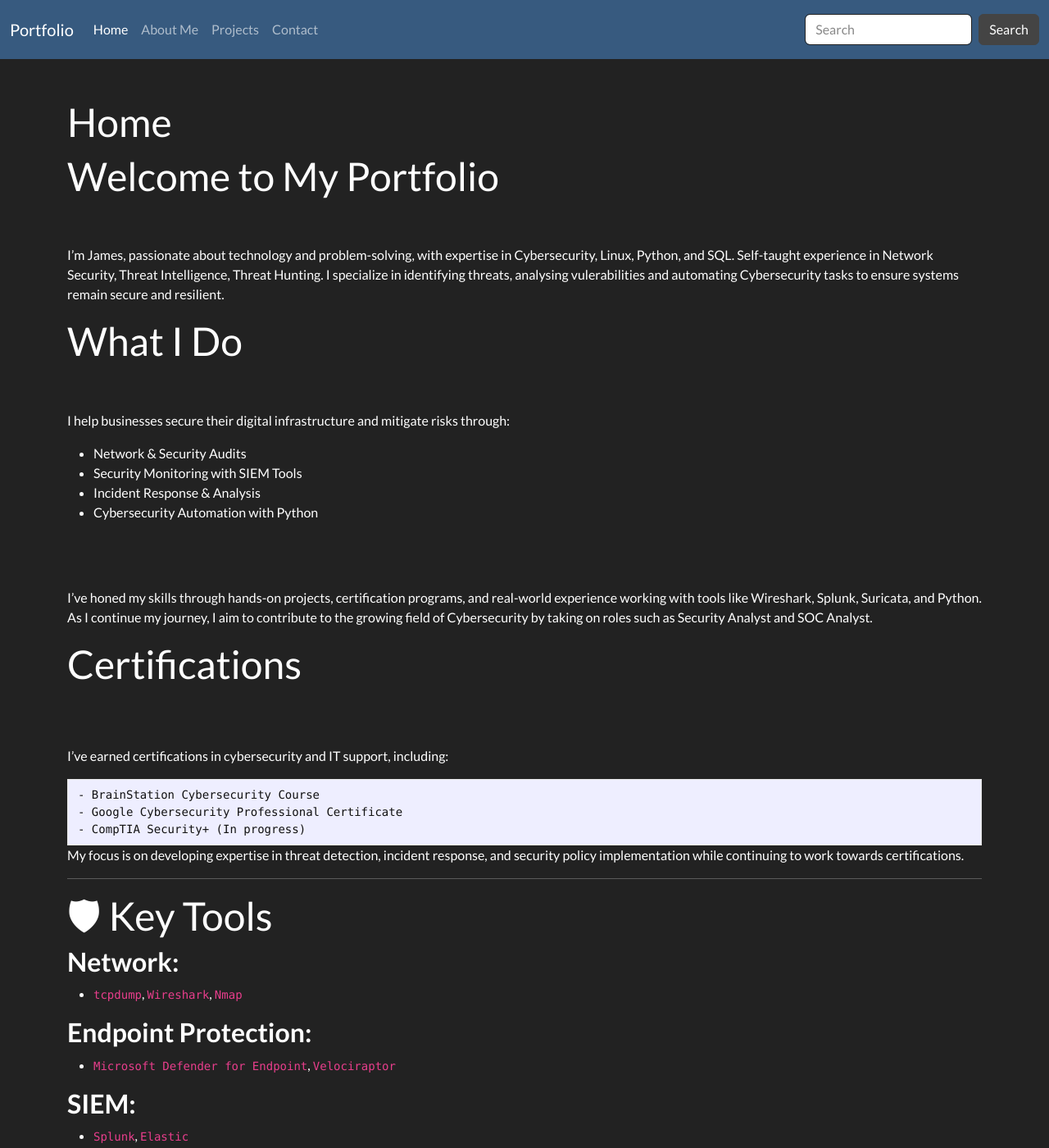
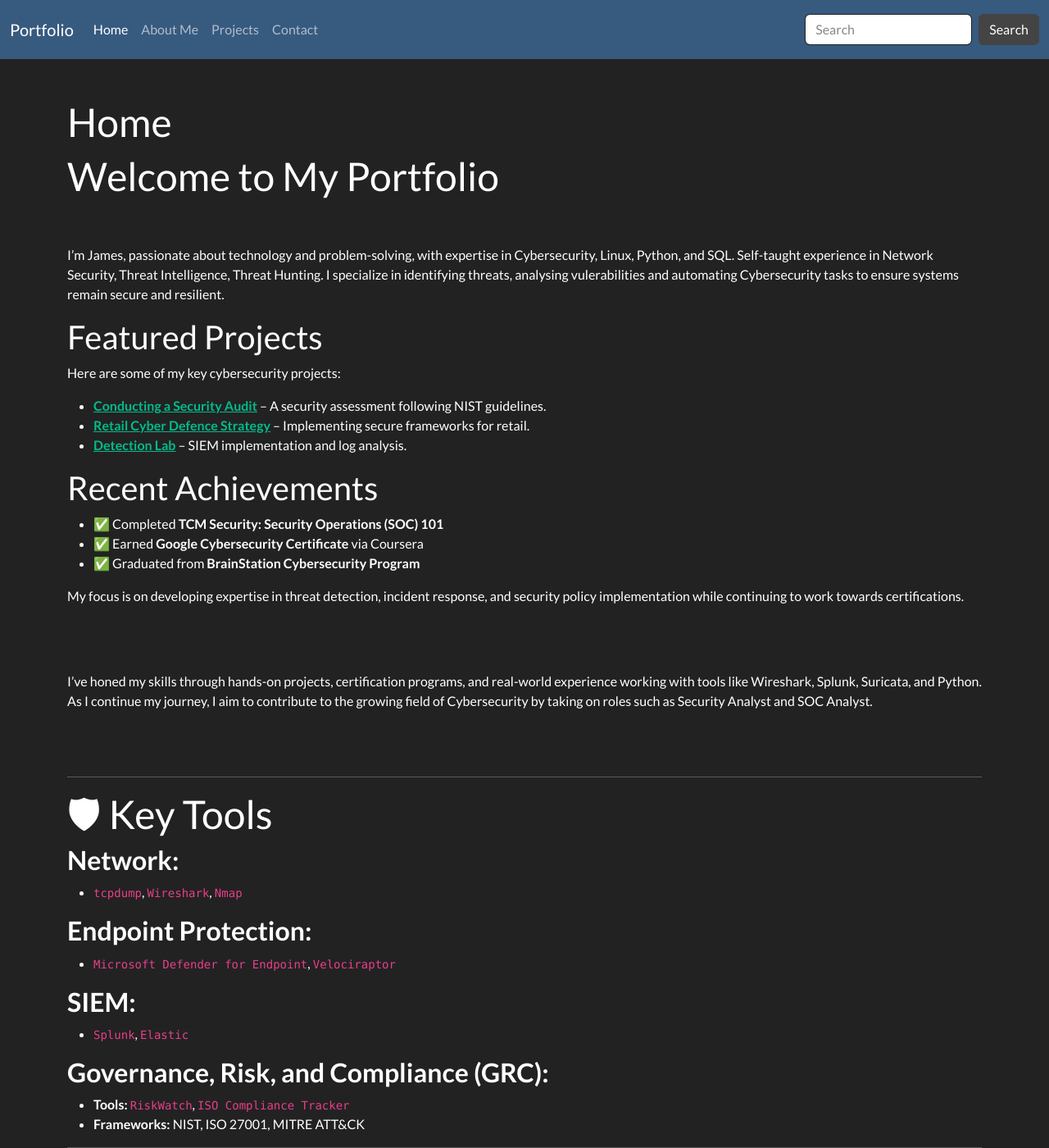
Before and after one commit to JKopal101/jkopal101.github.io, a Jekyll site: the page built from index.md, in a window 1280 px wide and 1400 px high. Shown: the whole window at 82% size. Built offline with Jekyll 4.4.1, drawn with Linux system fonts in a browser that asks for light colours; some of the changed text lies outside the part shown.

Commit message:
Update index.md

```diff
--- a/index.md
+++ b/index.md
@@ -7,33 +7,30 @@ title: Home
 <br><br>
 I'm James, passionate about technology and problem-solving, with expertise in Cybersecurity, Linux, Python, and SQL. Self-taught experience in Network Security, Threat Intelligence, Threat Hunting. I specialize in identifying threats, analysing vulerabilities and automating Cybersecurity tasks to ensure systems remain secure and resilient.
 
-# What I Do
-<br><br>
-I help businesses secure their digital infrastructure and mitigate risks through:
+## Featured Projects
+Here are some of my key cybersecurity projects:
 
-- Network & Security Audits
-- Security Monitoring with SIEM Tools
-- Incident Response & Analysis
-- Cybersecurity Automation with Python
+- **[Conducting a Security Audit](https://github.com/JKopal101/Conducting-a-Security-Audit)** – A security assessment following NIST guidelines.
+- **[Retail Cyber Defence Strategy](https://github.com/JKopal101/Retail-Cyber-Defence-Strategy)** – Implementing secure frameworks for retail.
+- **[Detection Lab](https://github.com/JKopal101/Detection-Lab)** – SIEM implementation and log analysis.
+
+## Recent Achievements
+
+- ✅ Completed **TCM Security: Security Operations (SOC) 101**
+- ✅ Earned **Google Cybersecurity Certificate** via Coursera
+- ✅ Graduated from **BrainStation Cybersecurity Program**
+
+My focus is on developing expertise in threat detection, incident response, and security policy implementation while continuing to work towards certifications.
 
 <br><br>
 
 I’ve honed my skills through hands-on projects, certification programs, and real-world experience working with tools like Wireshark, Splunk, Suricata, and Python. As I continue my journey, I aim to contribute to the growing field of Cybersecurity by taking on roles such as Security Analyst and SOC Analyst.
 
 
-# Certifications
 <br><br>
 
-I’ve earned certifications in cybersecurity and IT support, including:
-
-    - BrainStation Cybersecurity Course
-    - Google Cybersecurity Professional Certificate
-    - CompTIA Security+ (In progress)
-
-My focus is on developing expertise in threat detection, incident response, and security policy implementation while continuing to work towards certifications.
 
 ---
-
 
 # 🛡 Key Tools
 
```
Also changed, not shown: other parts of index.md (+1 -1 lines).
